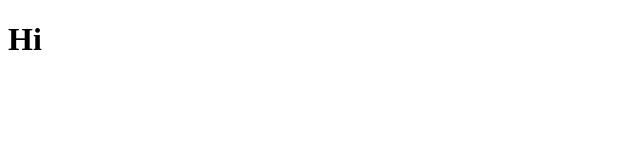
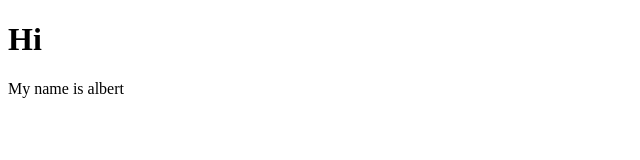
Before and after one commit to albert821107/albert821107.github.io, a plain HTML site: page index.html in a window 1280 px wide. Shown: the whole page, without its empty margins (0-640 px from the left). Drawn offline with Linux system fonts and the light colour scheme.

Commit message:
加入名稱

```diff
--- a/index.html
+++ b/index.html
@@ -8,5 +8,6 @@
 </head>
 <body>
     <h1>Hi</h1>
+    <p>My name is albert</p>
 </body>
 </html>
```
